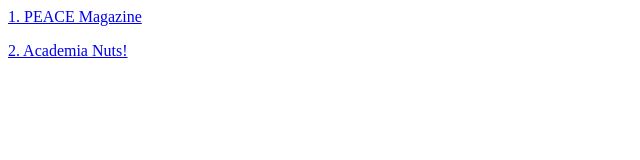
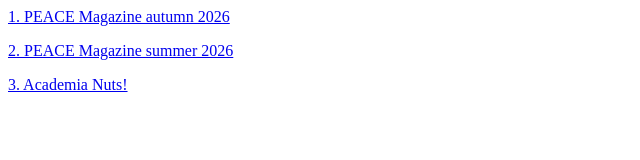
Before and after one commit to aheirich/aheirich.github.io, a plain HTML site: page index.html in a window 1280 px wide. Shown: the whole page, without its empty margins (0-640 px from the left). Drawn offline with Linux system fonts and the light colour scheme.

Commit message:
added peace magazine autumn 2026

```diff
--- a/index.html
+++ b/index.html
@@ -1,10 +1,13 @@
 <html>
 <body>
 <p>
-  <a href="Peace-Mag-summer 2026.pdf">1. PEACE Magazine</a>
+  <a href="Peace-Mag-autumn 2026_Final.pdf">1. PEACE Magazine autumn 2026</a>
   </p>
 <p>
-  <a href="academia nuts anonymous submission 2.pdf">2. Academia Nuts!</a>
+  <a href="Peace-Mag-summer 2026.pdf">2. PEACE Magazine summer 2026</a>
+  </p>
+<p>
+  <a href="academia nuts anonymous submission 2.pdf">3. Academia Nuts!</a>
   <p>
 </body>
 </html>
```
Also changed, not shown: 1 other file.
